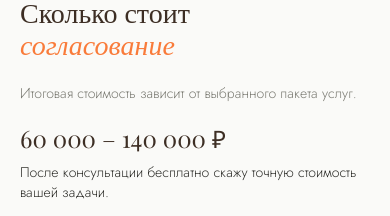
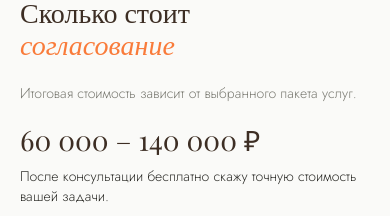
Before and after one commit to Cvikken/arsentyeva-consult, a plain HTML site: page index.html in a window 390 px wide. Shown: the part 3320-3536 px from the top of the page. Drawn offline with nearby package versions, Linux system fonts and the light colour scheme; a web font is replaced by a local one.

Commit message:
Fix: price-big explicit font-size on mobile (was invisible on some devices)

```diff
--- a/index.html
+++ b/index.html
@@ -222,6 +222,7 @@ footer { background: #2C1F18; padding: 28px 80px; display: flex; justify-content
   .btn-primary { display: block; width: 100%; box-sizing: border-box; text-align: center; letter-spacing: 1px; padding: 16px 20px; }
   .how-steps, .tl-steps { grid-template-columns: 1fr; gap: 28px; }
   .contact-grid { gap: 24px; }
+  .price-big { font-size: 28px; }
 }
 </style>
 <script src="https://cdn.jsdelivr.net/npm/@emailjs/browser@4/dist/email.min.js"></script>
```
